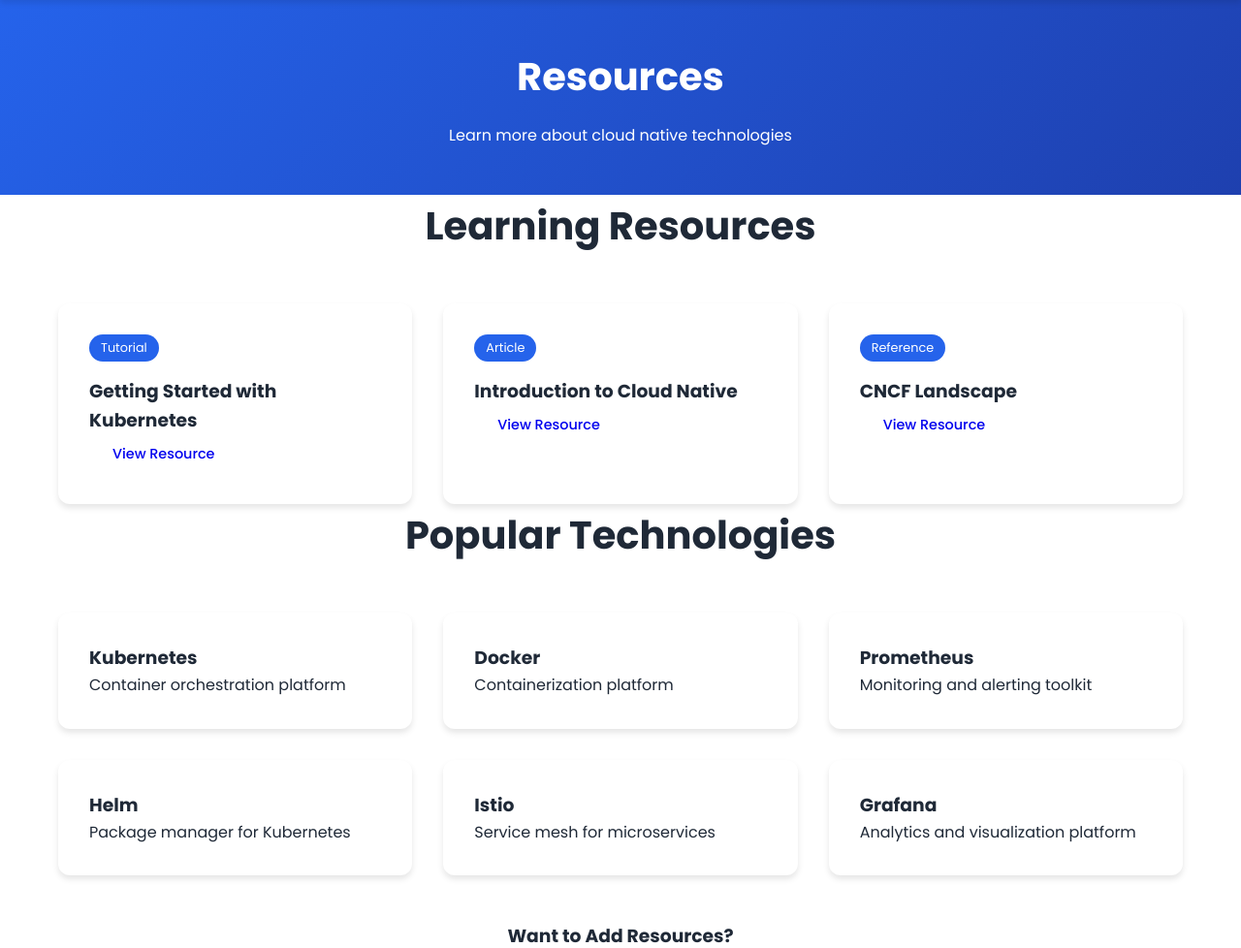
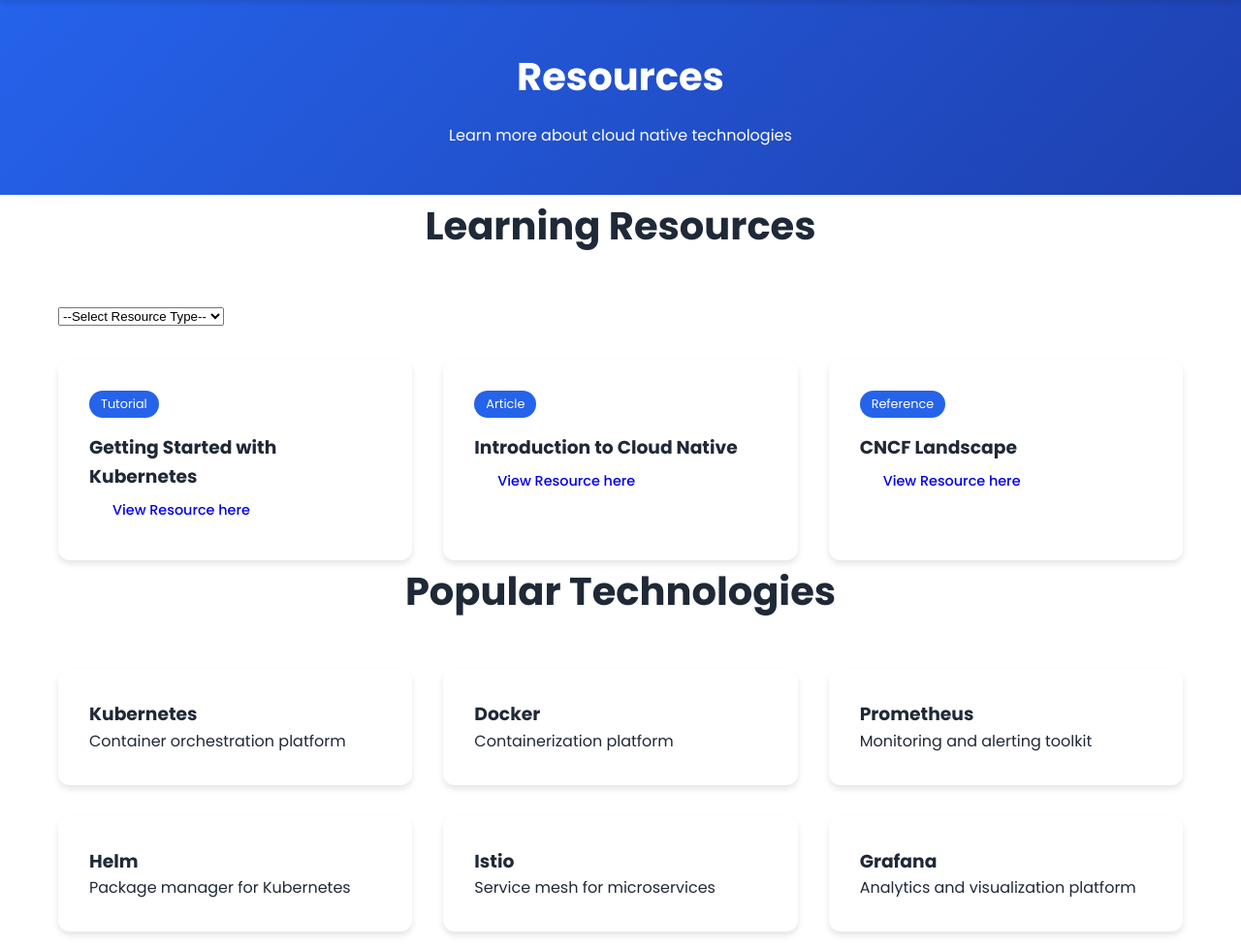
Before and after one commit to CNCF-Kathmandu/CNCF-Kathmandu, a FastAPI app: page /resources in a window 1280 px wide. Shown: the part 71-1049 px from the top of the page at 97% size. Run offline with FastAPI, Linux system fonts and the light colour scheme.

Commit message:
feat(resources): add resource filter by categories

```diff
--- a/main.py
+++ b/main.py
@@ -3,11 +3,11 @@
 A community website for Cloud Native Computing Foundation (CNCF) Kathmandu Chapter
 """
 
-from fastapi import FastAPI, Request, Form
+from fastapi import FastAPI, Request, Form, Path
 from fastapi.staticfiles import StaticFiles
 from fastapi.responses import HTMLResponse
 from fastapi.templating import Jinja2Templates
-from typing import Optional
+from typing import Optional, Annotated
 import os
 
 app = FastAPI(
@@ -90,16 +90,29 @@
     }
     return templates.TemplateResponse("events.html", context)
 
-
 @app.get("/resources", response_class=HTMLResponse)
 async def resources_page(request: Request):
     """Resources page"""
+
     context = {
         "request": request,
         "title": "Resources - CNCF Kathmandu",
         "resources": resources
     }
     return templates.TemplateResponse("resources.html", context)
+
+@app.get("/resource/{type}", response_class=HTMLResponse)
+async def resources_page(request: Request, type: str):
+    """Filter Resource by type"""
+
+    filteredResource = [x for x in resources if x["type"].lower() == type]
+    context = {
+        "request": request,
+        "title": "Resources - CNCF Kathmandu",
+        "resources": filteredResource
+    }
+    return templates.TemplateResponse("resources.html", context)
+
 
 
 @app.get("/contact", response_class=HTMLResponse)
--- a/templates/resources.html
+++ b/templates/resources.html
@@ -12,12 +12,27 @@
     <div class="container">
         <div class="resources-section">
             <h2 class="section-title">Learning Resources</h2>
+            <select name="Category" id="categories" onchange="navigateToResource()" on>
+                <option value="/resources">--Select Resource Type--</option>
+                <option value="/resource/tutorial">Tutorial</option>
+                <option value="/resource/article">Article</option>
+                <option value="/resource/reference">Reference</option>
+            </select>
+            <script>
+                function navigateToResource() {
+                    const select = document.getElementById('categories');
+                    const selectedValue = select.value;
+                    if (selectedValue) {
+                        window.location.href = selectedValue
+                    }
+                }
+            </script>
             <div class="resources-grid">
                 {% for resource in resources %}
                 <div class="resource-card">
                     <div class="resource-type">{{ resource.type }}</div>
                     <h3>{{ resource.title }}</h3>
-                    <a href="{{ resource.link }}" class="btn btn-small">View Resource</a>
+                    <a href="{{ resource.link }}" class="btn btn-small">View Resource here</a>
                 </div>
                 {% endfor %}
             </div>
```
